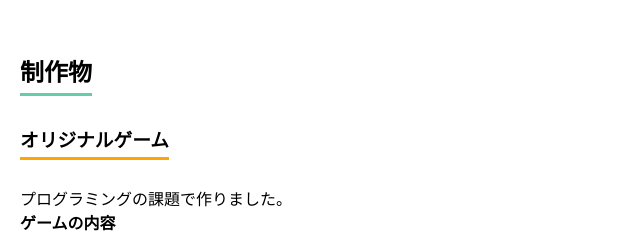
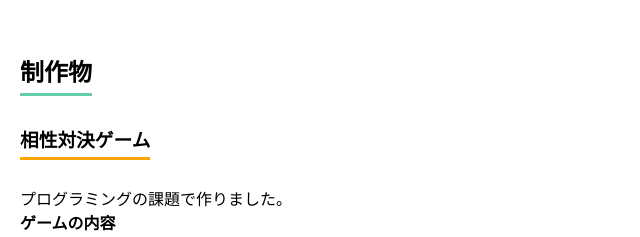
Before and after one commit to ito0616/portfolioo, a plain HTML site: page index.html in a window 1280 px wide. Shown: the part 780-1017 px from the top of the page, 0-640 px from the left. Drawn offline with Linux system fonts and the light colour scheme.

Commit message:
Update index.html

```diff
--- a/index.html
+++ b/index.html
@@ -51,7 +51,7 @@
             <section id="works">
                 <h2>制作物</h2>
                 <div class="originalgame">
-                    <h3>オリジナルゲーム</h3>
+                    <h3>相性対決ゲーム</h3>
                     <p>
                         プログラミングの課題で作りました。<br>
                         <strong>ゲームの内容</strong><br>
```
